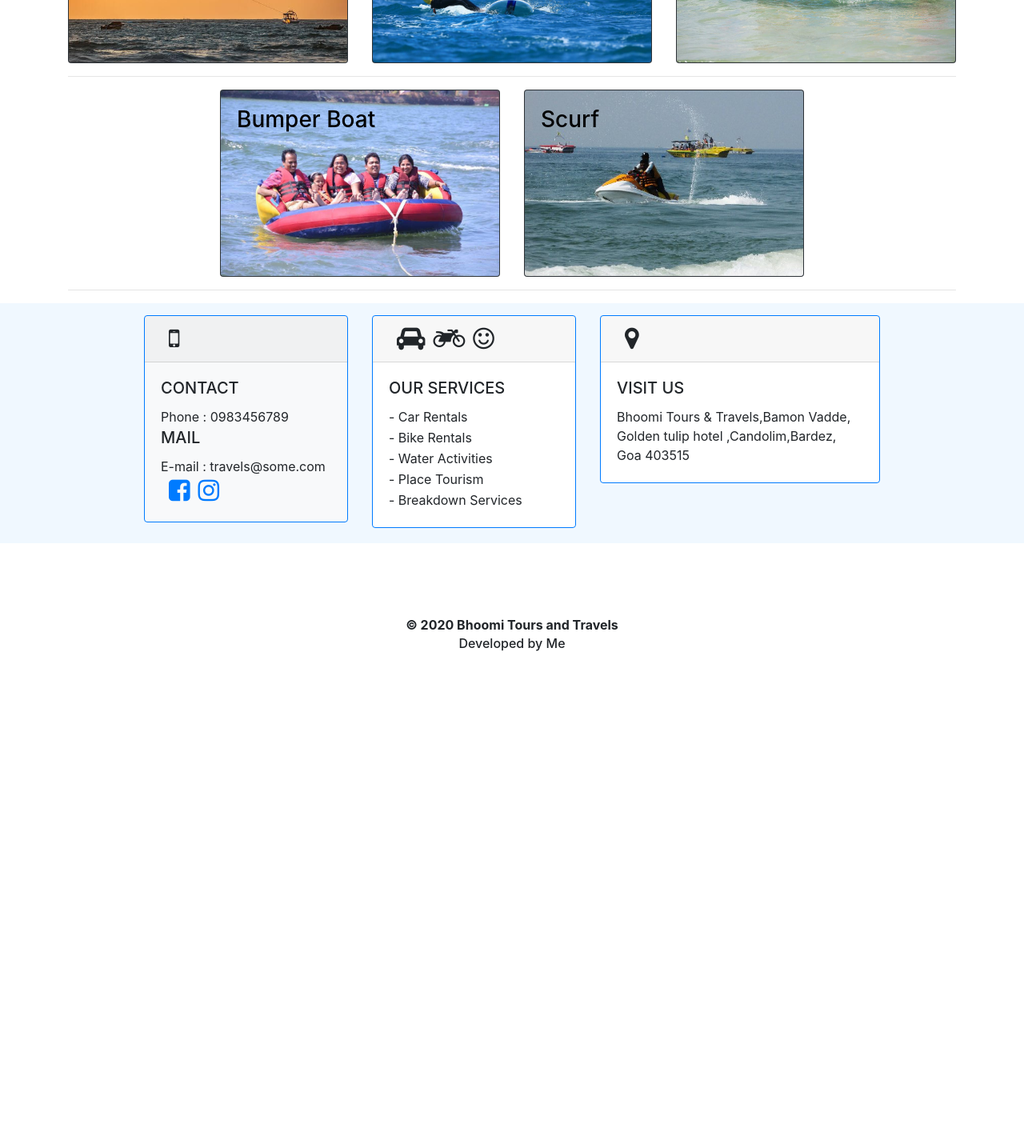
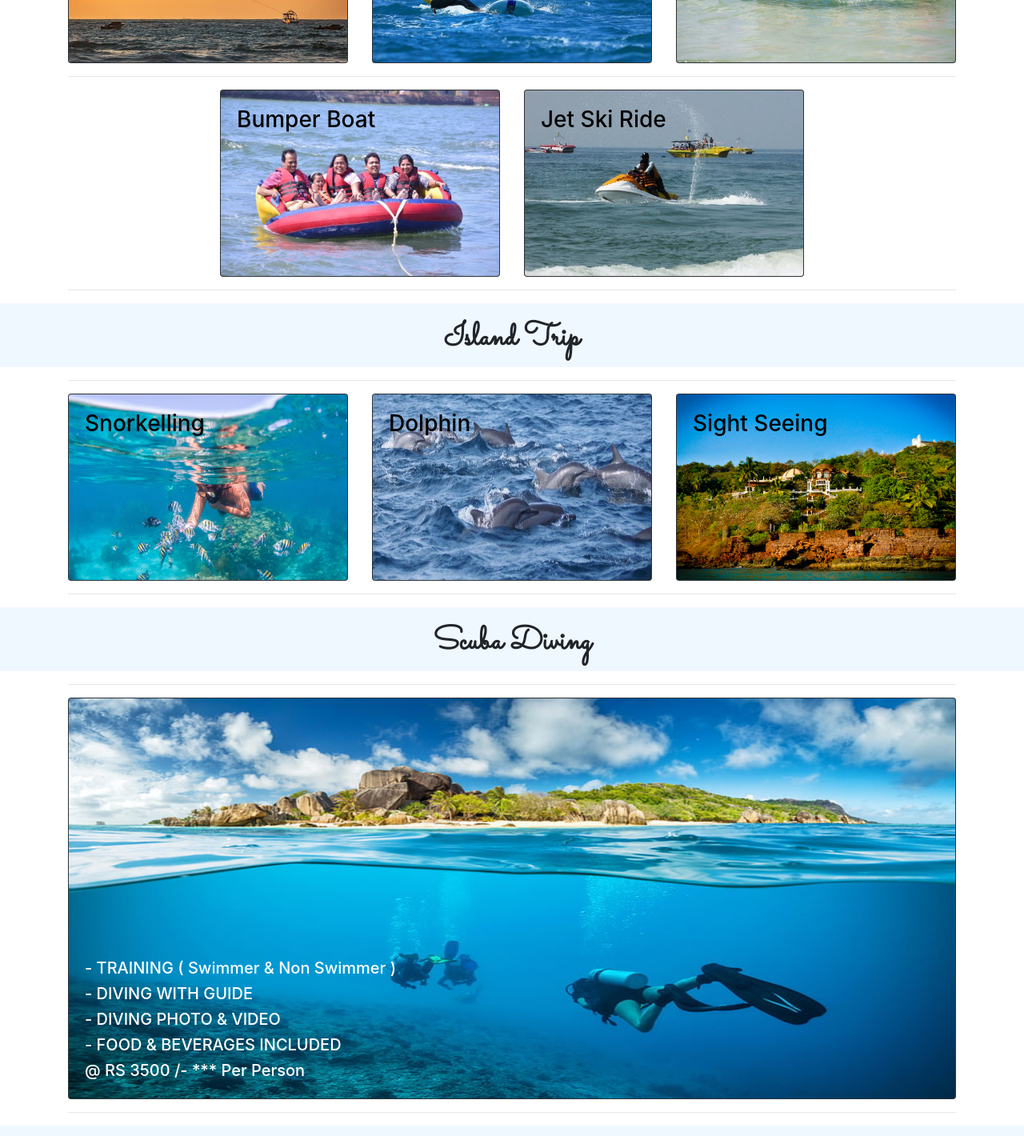
Before and after one commit to jeet-mahesh-shirodkar/btts, a React (Create React App) app: page / in a window 1280 px wide. Shown: the part 400-1820 px from the top of the page at 80% size. Before the commit the page ends 1239 px from the top, so only its background shows below. Built offline with nearby package versions, Linux system fonts and the light colour scheme.

Commit message:
Water Sports

```diff
--- a/src/Components/Activities/activities.css
+++ b/src/Components/Activities/activities.css
@@ -15,6 +15,15 @@ h3{
     text-decoration: uppercase ;
 }
 
+.scuba-img{
+    height: 500px;
+}
+
+.Scuba-Text{
+    color: white;
+    margin-top: 305px;
+}
+
 .head{
     padding: 14px 0px;
     width: 100%;
@@ -24,7 +33,6 @@ h3{
     font-weight: bold;
     background-color: aliceblue;
     text-align: center;
-    cursor: pointer;
   }
 
 .preHead{
@@ -37,5 +45,4 @@ h3{
     font-weight: bold;
     background-color: aliceblue;
     text-align: center;
-    cursor: pointer;
 }
--- a/src/Components/Activities/activities.js
+++ b/src/Components/Activities/activities.js
@@ -6,6 +6,10 @@ import bananaBoat from '../../Images/Activities/bananagBoat.jpg';
 import boat from '../../Images/Activities/bumperBoat.jpg';
 import jet from '../../Images/Activities/jetSkiing.jpg';
 import Card from 'react-bootstrap/Card';
+import snorkel from '../../Images/Activities/snorkel-hierro.jpg';
+import dolphin from '../../Images/Activities/dolphin.jpg';
+import banglow from '../../Images/Activities/Banglow.jpg';
+import scuba from '../../Images/Activities/scuba.jpg';
 import './activities.css';
 import { Container,Row, Col} from 'react-bootstrap';
 
@@ -13,9 +17,6 @@ export const Activities = () => {
         return (
         <React.Fragment>
             <div className="head">Water Sports</div>
-                {/* <div className="preHead">
-                    <p>family re-connecting the pixels</p>
-                </div> */}
                <Container>
                     <hr/>
                    <Row>
@@ -59,7 +60,7 @@ export const Activities = () => {
                             <Card className="bg-dark">
                                 <Card.Img src={jet} alt="jet" />
                                     <Card.ImgOverlay>
-                                        <Card.Title><h3>Scurf</h3></Card.Title>
+                                        <Card.Title><h3>Jet Ski Ride</h3></Card.Title>
                                     </Card.ImgOverlay>
                             </Card>
                         </Col>
@@ -67,9 +68,60 @@ export const Activities = () => {
                     </Row>
                     <hr/>
                 </Container>
-            {/* <div className="activitiesMain">
-                <img src={Main} alt="activityMain"/>
-            </div> */}
+                <div className="head">Island Trip</div>
+                <Container>
+                    <hr/>
+                   <Row>
+                       <Col md={4}>
+                            <Card className="bg-dark">
+                                <Card.Img src={snorkel} alt="snorkel" />
+                                    <Card.ImgOverlay>
+                                        <Card.Title><h3>Snorkelling</h3></Card.Title>
+                                    </Card.ImgOverlay>
+                            </Card>
+                       </Col>
+                       <Col md={4}>
+                            <Card className="bg-dark">
+                                <Card.Img src={dolphin} alt="dolphin" />
+                                    <Card.ImgOverlay>
+                                        <Card.Title><h3>Dolphin</h3></Card.Title>
+                                    </Card.ImgOverlay>
+                            </Card>
+                        </Col>
+                        <Col md={4}>
+                            <Card className="bg-dark">
+                                <Card.Img src={banglow} alt="banglow" />
+                                    <Card.ImgOverlay>
+                                        <Card.Title><h3>Sight Seeing</h3></Card.Title>
+                                    </Card.ImgOverlay>
+                            </Card>
+                        </Col>
+                    </Row>
+                     <hr/>
+                </Container>
+                <div className="head">Scuba Diving</div>
+                <Container>
+                    <hr/>
+                   <Row>
+                       <Col md={12}>
+                            <Card className="bg-dark">
+                                <Card.Img src={scuba} alt="scuba" className="scuba-img"/>
+                                    <Card.ImgOverlay>
+                                        <Card.Text>
+                                            <div className="Scuba-Text">
+                                        <h5>- TRAINING ( Swimmer & Non Swimmer )</h5>
+                                        <h5>- DIVING WITH GUIDE</h5>
+                                        <h5>- DIVING PHOTO & VIDEO</h5>
+                                        <h5>- FOOD & BEVERAGES INCLUDED</h5>
+                                        <h5>@ RS 3500 /- *** Per Person</h5>
+                                            </div>
+                                        </Card.Text>
+                                    </Card.ImgOverlay>
+                            </Card>
+                       </Col>
+                      </Row>
+                     <hr/>
+                </Container>
         </React.Fragment>
         );
 }
```
